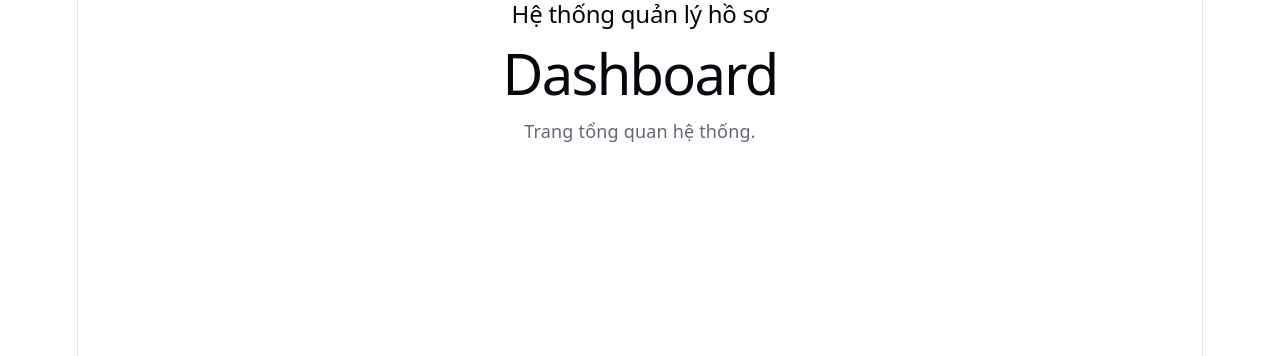
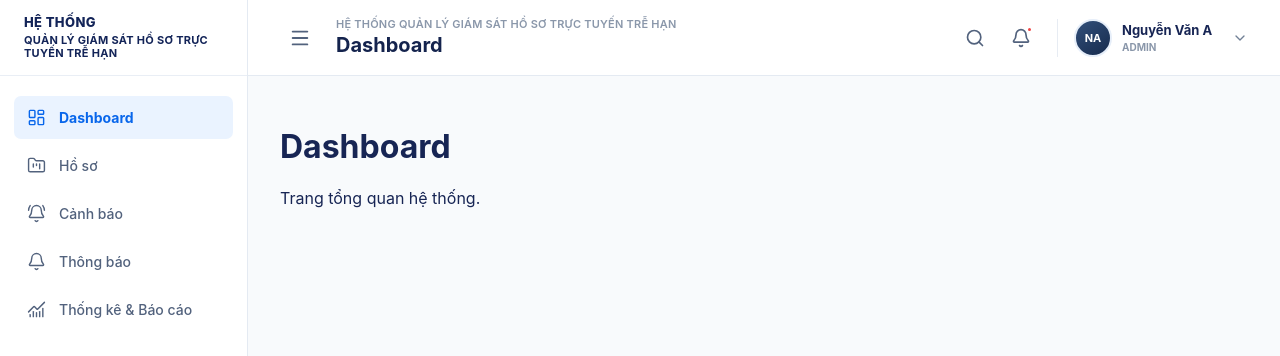
Before and after one commit to ntphi360/project-python-v3, a React (Vite) app in the folder dashboard-admin-ui/: page / in a window 1280 px wide. Shown: the top 356 px of the page. Built offline with nearby package versions, Linux system fonts and the light colour scheme.

Commit message:
update style ui dashboard

```diff
--- a/dashboard-admin-ui/src/index.css
+++ b/dashboard-admin-ui/src/index.css
@@ -1,111 +1,345 @@
 :root {
-  --text: #6b6375;
-  --text-h: #08060d;
-  --bg: #fff;
-  --border: #e5e4e7;
-  --code-bg: #f4f3ec;
-  --accent: #aa3bff;
-  --accent-bg: rgba(170, 59, 255, 0.1);
-  --accent-border: rgba(170, 59, 255, 0.5);
-  --social-bg: rgba(244, 243, 236, 0.5);
-  --shadow:
-    rgba(0, 0, 0, 0.1) 0 10px 15px -3px, rgba(0, 0, 0, 0.05) 0 4px 6px -2px;
-
-  --sans: system-ui, 'Segoe UI', Roboto, sans-serif;
-  --heading: system-ui, 'Segoe UI', Roboto, sans-serif;
-  --mono: ui-monospace, Consolas, monospace;
-
-  font: 18px/145% var(--sans);
-  letter-spacing: 0.18px;
-  color-scheme: light dark;
-  color: var(--text);
-  background: var(--bg);
+  font-family: Inter, ui-sans-serif, system-ui, -apple-system, BlinkMacSystemFont, "Segoe UI", sans-serif;
+  color: #172554;
+  background: #f8fafc;
   font-synthesis: none;
   text-rendering: optimizeLegibility;
   -webkit-font-smoothing: antialiased;
   -moz-osx-font-smoothing: grayscale;
+}
 
-  @media (max-width: 1024px) {
-    font-size: 16px;
+* {
+  box-sizing: border-box;
+}
+
+body {
+  min-width: 320px;
+  min-height: 100vh;
+  margin: 0;
+}
+
+button,
+input {
+  font: inherit;
+}
+
+button {
+  color: inherit;
+}
+
+#root {
+  min-height: 100vh;
+}
+
+.main-layout {
+  display: flex;
+  min-height: 100vh;
+  background: #f8fafc;
+}
+
+.sidebar {
+  position: fixed;
+  z-index: 20;
+  inset: 0 auto 0 0;
+  display: flex;
+  width: 248px;
+  flex-direction: column;
+  background: #ffffff;
+  border-right: 1px solid #e4eaf2;
+}
+
+.sidebar__brand {
+  display: flex;
+  min-height: 76px;
+  align-items: center;
+  gap: 12px;
+  padding: 0 24px;
+  border-bottom: 1px solid #e9eef5;
+}
+
+.sidebar__logo {
+  position: relative;
+  display: grid;
+  width: 38px;
+  height: 38px;
+  flex: 0 0 38px;
+  place-items: center;
+  color: #ffffff;
+  background: linear-gradient(145deg, #2386f6, #075ce5);
+  border-radius: 10px;
+  box-shadow: 0 5px 12px rgba(15, 100, 232, 0.2);
+}
+
+.sidebar__logo-badge {
+  position: absolute;
+  right: 4px;
+  bottom: 3px;
+  padding: 1px;
+  color: #1269eb;
+  background: #ffffff;
+  border-radius: 50%;
+}
+
+.sidebar__brand-text {
+  display: flex;
+  min-width: 0;
+  flex-direction: column;
+  color: #132458;
+  line-height: 1.2;
+}
+
+.sidebar__brand-text strong {
+  font-size: 13px;
+  font-weight: 800;
+  letter-spacing: 0.03em;
+}
+
+.sidebar__brand-text span {
+  margin-top: 3px;
+  font-size: 11px;
+  font-weight: 650;
+  letter-spacing: 0.025em;
+}
+
+.sidebar__nav {
+  display: flex;
+  flex-direction: column;
+  gap: 5px;
+  padding: 20px 14px;
+}
+
+.sidebar__link {
+  display: flex;
+  min-height: 43px;
+  align-items: center;
+  gap: 13px;
+  padding: 0 13px;
+  color: #52627d;
+  font-size: 14px;
+  font-weight: 500;
+  text-decoration: none;
+  border-radius: 7px;
+  transition: color 160ms ease, background-color 160ms ease;
+}
+
+.sidebar__link:hover {
+  color: #0b63e5;
+  background: #f3f7fd;
+}
+
+.sidebar__link--active {
+  color: #0866eb;
+  font-weight: 650;
+  background: #eaf3ff;
+}
+
+.sidebar__link-icon {
+  flex: 0 0 auto;
+}
+
+.main-layout__body {
+  display: flex;
+  width: calc(100% - 248px);
+  min-height: 100vh;
+  margin-left: 248px;
+  flex-direction: column;
+}
+
+.app-header {
+  position: sticky;
+  z-index: 10;
+  top: 0;
+  display: flex;
+  min-height: 76px;
+  align-items: center;
+  justify-content: space-between;
+  gap: 24px;
+  padding: 0 32px;
+  background: rgba(255, 255, 255, 0.96);
+  border-bottom: 1px solid #e4eaf2;
+  backdrop-filter: blur(10px);
+}
+
+.app-header__start,
+.app-header__actions,
+.user-profile {
+  display: flex;
+  align-items: center;
+}
+
+.app-header__start {
+  gap: 16px;
+}
+
+.app-header__eyebrow {
+  margin: 0 0 2px;
+  color: #8a97aa;
+  font-size: 11px;
+  font-weight: 600;
+  letter-spacing: 0.02em;
+  text-transform: uppercase;
+}
+
+.app-header__title {
+  margin: 0;
+  color: #14234d;
+  font-size: 20px;
+  line-height: 1.25;
+  font-weight: 700;
+}
+
+.app-header__actions {
+  gap: 6px;
+}
+
+.icon-button {
+  position: relative;
+  display: grid;
+  width: 40px;
+  height: 40px;
+  padding: 0;
+  place-items: center;
+  color: #52627d;
+  background: transparent;
+  border: 0;
+  border-radius: 8px;
+  cursor: pointer;
+}
+
+.icon-button:hover {
+  color: #0b63e5;
+  background: #f2f6fb;
+}
+
+.notification-button__dot {
+  position: absolute;
+  top: 8px;
+  right: 8px;
+  width: 7px;
+  height: 7px;
+  background: #ef4444;
+  border: 2px solid #ffffff;
+  border-radius: 50%;
+}
+
+.user-profile {
+  gap: 10px;
+  margin-left: 10px;
+  padding-left: 16px;
+  border-left: 1px solid #e7ecf3;
+}
+
+.user-profile__avatar {
+  display: grid;
+  width: 38px;
+  height: 38px;
+  flex: 0 0 38px;
+  place-items: center;
+  overflow: hidden;
+  color: #ffffff;
+  background: linear-gradient(145deg, #314f7a, #172b4d);
+  border: 2px solid #e6eef9;
+  border-radius: 50%;
+  font-size: 11px;
+  font-weight: 700;
+}
+
+.user-profile__details {
+  display: flex;
+  min-width: 100px;
+  flex-direction: column;
+  line-height: 1.25;
+}
+
+.user-profile__details strong {
+  color: #172554;
+  font-size: 13px;
+  font-weight: 650;
+}
+
+.user-profile__details span {
+  margin-top: 3px;
+  color: #8a97aa;
+  font-size: 10px;
+  font-weight: 650;
+}
+
+.user-profile__chevron {
+  color: #718096;
+}
+
+.main-content {
+  flex: 1;
+  padding: 30px 32px;
+  overflow: auto;
+}
+
+.main-content > :first-child {
+  max-width: 1440px;
+}
+
+@media (max-width: 900px) {
+  .sidebar {
+    width: 82px;
+  }
+
+  .sidebar__brand {
+    justify-content: center;
+    padding: 0;
+  }
+
+  .sidebar__brand-text,
+  .sidebar__link span {
+    display: none;
+  }
+
+  .sidebar__nav {
+    padding-inline: 12px;
+  }
+
+  .sidebar__link {
+    justify-content: center;
+    padding: 0;
+  }
+
+  .main-layout__body {
+    width: calc(100% - 82px);
+    margin-left: 82px;
+  }
+
+  .app-header,
+  .main-content {
+    padding-inline: 22px;
   }
 }
 
-@media (prefers-color-scheme: dark) {
-  :root {
-    --text: #9ca3af;
-    --text-h: #f3f4f6;
-    --bg: #16171d;
-    --border: #2e303a;
-    --code-bg: #1f2028;
-    --accent: #c084fc;
-    --accent-bg: rgba(192, 132, 252, 0.15);
-    --accent-border: rgba(192, 132, 252, 0.5);
-    --social-bg: rgba(47, 48, 58, 0.5);
-    --shadow:
-      rgba(0, 0, 0, 0.4) 0 10px 15px -3px, rgba(0, 0, 0, 0.25) 0 4px 6px -2px;
+@media (max-width: 620px) {
+  .app-header__eyebrow,
+  .app-header__search,
+  .user-profile__details,
+  .user-profile__chevron {
+    display: none;
   }
 
-  #social .button-icon {
-    filter: invert(1) brightness(2);
+  .app-header {
+    min-height: 68px;
+    padding-inline: 16px;
+  }
+
+  .app-header__start {
+    gap: 8px;
+  }
+
+  .app-header__title {
+    font-size: 17px;
+  }
+
+  .user-profile {
+    margin-left: 2px;
+    padding-left: 8px;
+  }
+
+  .main-content {
+    padding: 22px 16px;
   }
 }
-
-body {
-  margin: 0;
-}
-
-#root {
-  width: 1126px;
-  max-width: 100%;
-  margin: 0 auto;
-  text-align: center;
-  border-inline: 1px solid var(--border);
-  min-height: 100svh;
-  display: flex;
-  flex-direction: column;
-  box-sizing: border-box;
-}
-
-h1,
-h2 {
-  font-family: var(--heading);
-  font-weight: 500;
-  color: var(--text-h);
-}
-
-h1 {
-  font-size: 56px;
-  letter-spacing: -1.68px;
-  margin: 32px 0;
-  @media (max-width: 1024px) {
-    font-size: 36px;
-    margin: 20px 0;
-  }
-}
-h2 {
-  font-size: 24px;
-  line-height: 118%;
-  letter-spacing: -0.24px;
-  margin: 0 0 8px;
-  @media (max-width: 1024px) {
-    font-size: 20px;
-  }
-}
-p {
-  margin: 0;
-}
-
-code,
-.counter {
-  font-family: var(--mono);
-  display: inline-flex;
-  border-radius: 4px;
-  color: var(--text-h);
-}
-
-code {
-  font-size: 15px;
-  line-height: 135%;
-  padding: 4px 8px;
-  background: var(--code-bg);
-}
--- a/dashboard-admin-ui/src/layouts/MainLayout.jsx
+++ b/dashboard-admin-ui/src/layouts/MainLayout.jsx
@@ -1,15 +1,125 @@
-import { Outlet } from "react-router-dom";
+import {
+  Bell,
+  BellRing,
+  Building2,
+  ChartNoAxesCombined,
+  ChevronDown,
+  FileText,
+  FolderKanban,
+  Import,
+  LayoutDashboard,
+  Menu,
+  Search,
+  Settings,
+  ShieldCheck,
+  Users,
+  Workflow,
+} from "lucide-react";
+import { NavLink, Outlet, useLocation } from "react-router-dom";
+
+const menuItems = [
+  { label: "Dashboard", path: "/", icon: LayoutDashboard },
+  { label: "Hồ sơ", path: "/cases", icon: FolderKanban },
+  { label: "Cảnh báo", path: "/alerts", icon: BellRing },
+  { label: "Thông báo", path: "/notifications", icon: Bell },
+  { label: "Thống kê & Báo cáo", path: "/reports", icon: ChartNoAxesCombined },
+  // { label: "Import dữ liệu", path: "/import", icon: Import },
+  // { label: "Người dùng", path: "/users", icon: Users },
+  // { label: "Phòng ban", path: "/departments", icon: Building2 },
+  // { label: "Thủ tục", path: "/procedures", icon: Workflow },
+  // { label: "Cài đặt", path: "/settings", icon: Settings },
+];
+
+const pageTitles = {
+  "/": "Dashboard",
+  "/cases": "Hồ sơ",
+  "/alerts": "Cảnh báo",
+  "/notifications": "Thông báo",
+  "/reports": "Thống kê & Báo cáo",
+  "/import": "Import dữ liệu",
+  "/users": "Người dùng",
+  "/departments": "Phòng ban",
+  "/procedures": "Thủ tục",
+  "/settings": "Cài đặt",
+};
+
+function Sidebar() {
+  return (
+    <aside className="sidebar">
+      <div className="sidebar__brand">
+        <div className="sidebar__brand-text">
+          <strong>HỆ THỐNG</strong>
+          <span>QUẢN LÝ GIÁM SÁT HỒ SƠ TRỰC TUYẾN TRỄ HẠN</span>
+        </div>
+      </div>
+
+      <nav className="sidebar__nav" aria-label="Điều hướng chính">
+        {menuItems.map(({ label, path, icon: Icon }) => (
+          <NavLink
+            className={({ isActive }) =>
+              `sidebar__link${isActive ? " sidebar__link--active" : ""}`
+            }
+            end={path === "/"}
+            key={path}
+            to={path}
+          >
+            <Icon className="sidebar__link-icon" size={19} strokeWidth={1.8} />
+            <span>{label}</span>
+          </NavLink>
+        ))}
+      </nav>
+    </aside>
+  );
+}
+
+function Header({ title }) {
+  return (
+    <header className="app-header">
+      <div className="app-header__start">
+        <button className="icon-button app-header__menu" type="button" aria-label="Mở menu">
+          <Menu size={22} />
+        </button>
+        <div>
+          <p className="app-header__eyebrow">Hệ thống quản lý giám sát hồ sơ trực tuyến trễ hạn</p>
+          <h1 className="app-header__title">{title}</h1>
+        </div>
+      </div>
+
+      <div className="app-header__actions">
+        <button className="icon-button app-header__search" type="button" aria-label="Tìm kiếm">
+          <Search size={20} />
+        </button>
+        <button className="icon-button notification-button" type="button" aria-label="Thông báo">
+          <Bell size={20} />
+          <span className="notification-button__dot" />
+        </button>
+
+        <div className="user-profile">
+          <div className="user-profile__avatar" aria-hidden="true">NA</div>
+          <div className="user-profile__details">
+            <strong>Nguyễn Văn A</strong>
+            <span>ADMIN</span>
+          </div>
+          <ChevronDown className="user-profile__chevron" size={16} />
+        </div>
+      </div>
+    </header>
+  );
+}
 
 function MainLayout() {
+  const { pathname } = useLocation();
+  const title = pageTitles[pathname] ?? "Quản lý hồ sơ";
+
   return (
-    <div>
-      <header>
-        <h2>Hệ thống quản lý hồ sơ</h2>
-      </header>
-
-      <main>
-        <Outlet />
-      </main>
+    <div className="main-layout">
+      <Sidebar />
+      <div className="main-layout__body">
+        <Header title={title} />
+        <main className="main-content">
+          <Outlet />
+        </main>
+      </div>
     </div>
   );
 }
```
